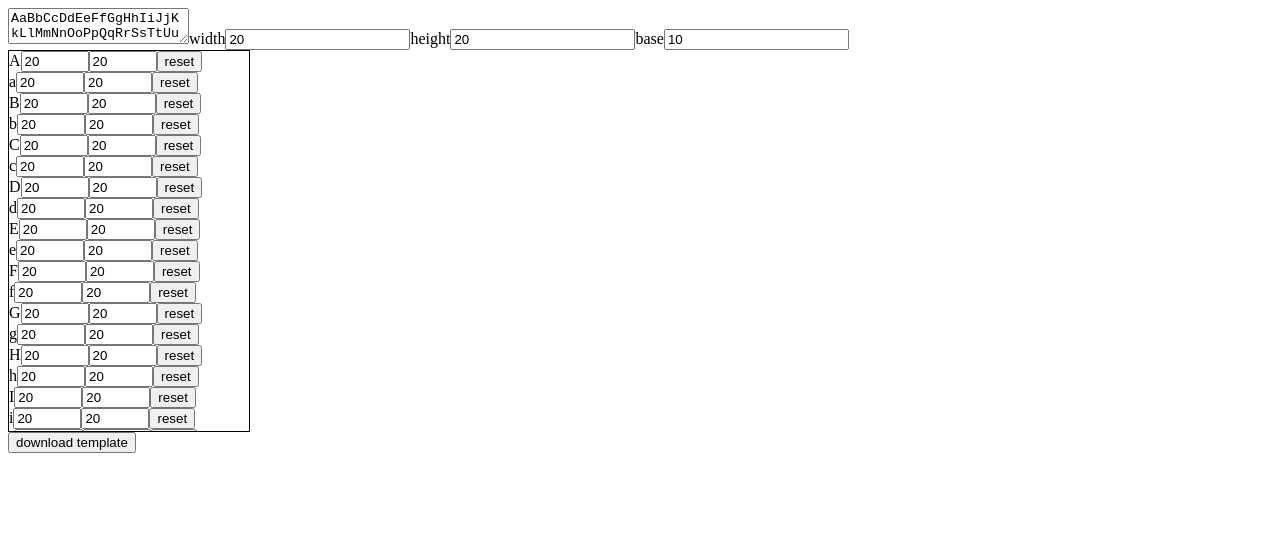
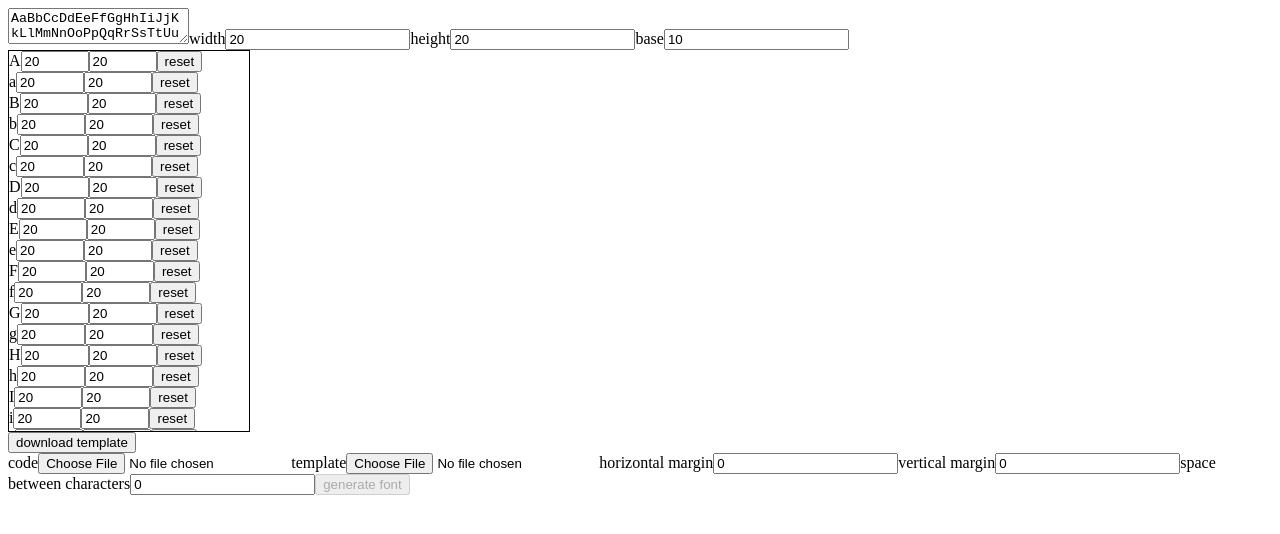
Before and after one commit to Voycawojka/calligro, a React (Create React App) app: page / in a window 1280 px wide. Shown: the top 534 px of the page. Built offline with nearby package versions, Linux system fonts and the light colour scheme; what helpful-decorators would draw is missing.

Commit message:
Create font creation view

```diff
--- a/src/App.tsx
+++ b/src/App.tsx
@@ -1,10 +1,12 @@
 import React from 'react'
+import FontCreationView from './ui/generation/fontCreationView/FontCreationView'
 import GenerationView from './ui/generation/generationView/GenerationView'
 
 function App() {
     return (
         <div>
             <GenerationView />
+            <FontCreationView />
         </div>
     )
 }
--- /dev/null
+++ b/src/ui/generation/fontCreationView/FontCreationView.tsx
@@ -0,0 +1,96 @@
+import { bind } from 'helpful-decorators'
+import React, { Component } from 'react'
+
+interface FontCreationViewState {
+    generationAllowed: boolean
+    horizontalMargin: number
+    verticalMargin: number
+    space: number
+}
+
+class FontCreationView extends Component<{}, FontCreationViewState> {
+    private templateCodeInput: React.RefObject<HTMLInputElement>
+    private templateInput: React.RefObject<HTMLInputElement>
+
+    constructor(props: {}) {
+        super(props)
+
+        this.state = {
+            generationAllowed: false,
+            horizontalMargin: 0,
+            verticalMargin: 0,
+            space: 0
+        }
+
+        this.templateCodeInput = React.createRef()
+        this.templateInput = React.createRef()
+    }
+
+
+    @bind
+    isInputsValid() {
+        const isInputsPresent = !!this.templateCodeInput.current?.files?.[0] && !!this.templateInput.current?.files?.[0]
+        let generationAllowed: boolean = false
+
+        if (isInputsPresent) {
+            const isCodeInputValid = this.templateCodeInput.current?.files?.[0].type === 'text/plain'
+            const isTemplateInputValid = this.templateInput.current?.files?.[0].type === 'image/png'
+
+            generationAllowed = isTemplateInputValid && isCodeInputValid
+        }
+
+        this.setState({
+            generationAllowed: generationAllowed
+        })
+    }
+
+    @bind
+    handleNumericalInput(event: React.ChangeEvent<HTMLInputElement>, name: 'horizontalMargin' | 'verticalMargin' | 'space') {
+        const value = parseInt(event.target.value)
+
+        if (value >= 0) {
+            this.setState(prevState => ({
+                ...prevState,
+                [name]: value
+            }))
+        }
+    }
+
+    render() {
+
+        return(
+            <div>
+                <label>code</label>
+                <input type='file' ref={this.templateCodeInput} onChange={this.isInputsValid} accept='.txt'/>
+
+                <label>template</label>
+                <input type='file' ref={this.templateInput} onChange={this.isInputsValid} accept='.png' />
+
+                <label>horizontal margin</label>
+                <input
+                    type='number'
+                    onChange={(event) => this.handleNumericalInput(event, 'horizontalMargin')}
+                    value={this.state.horizontalMargin}
+                />
+
+                <label>vertical margin</label>
+                <input
+                    type='number'
+                    onChange={(event) => this.handleNumericalInput(event, 'verticalMargin')}
+                    value={this.state.verticalMargin}
+                />
+
+                <label>space between characters</label>
+                <input
+                    type='number'
+                    onChange={(event) => this.handleNumericalInput(event, 'space')}
+                    value={this.state.space}
+                />
+
+                <button disabled={!this.state.generationAllowed}>generate font</button>
+            </div>
+        )
+    }
+}
+
+export default FontCreationView
```
